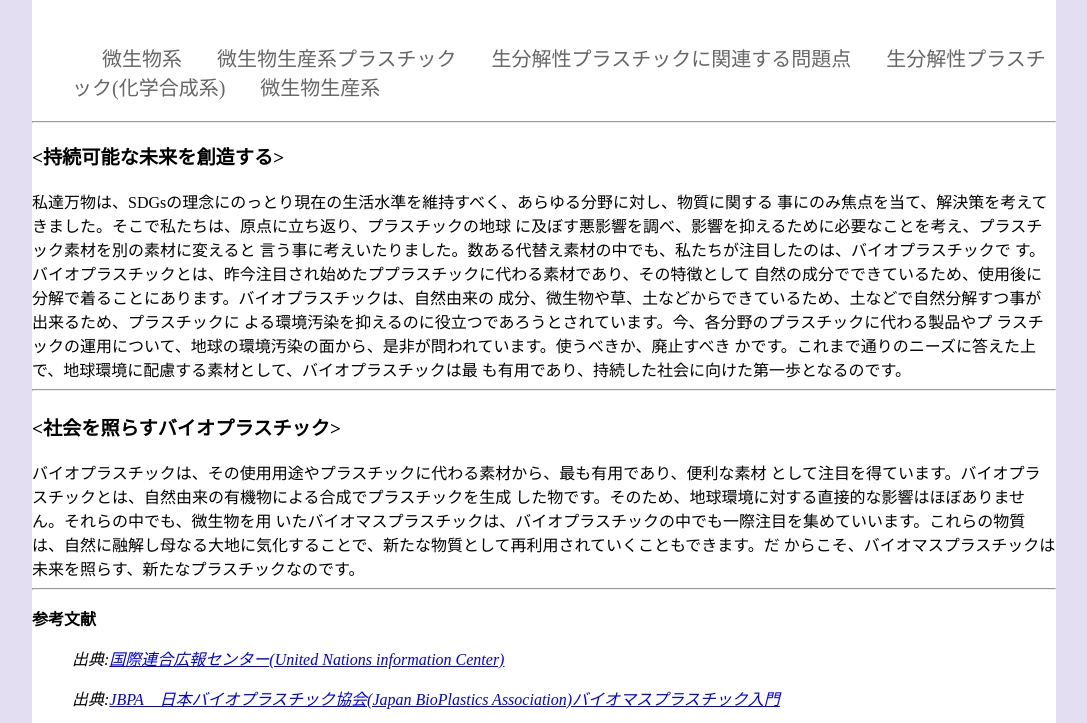
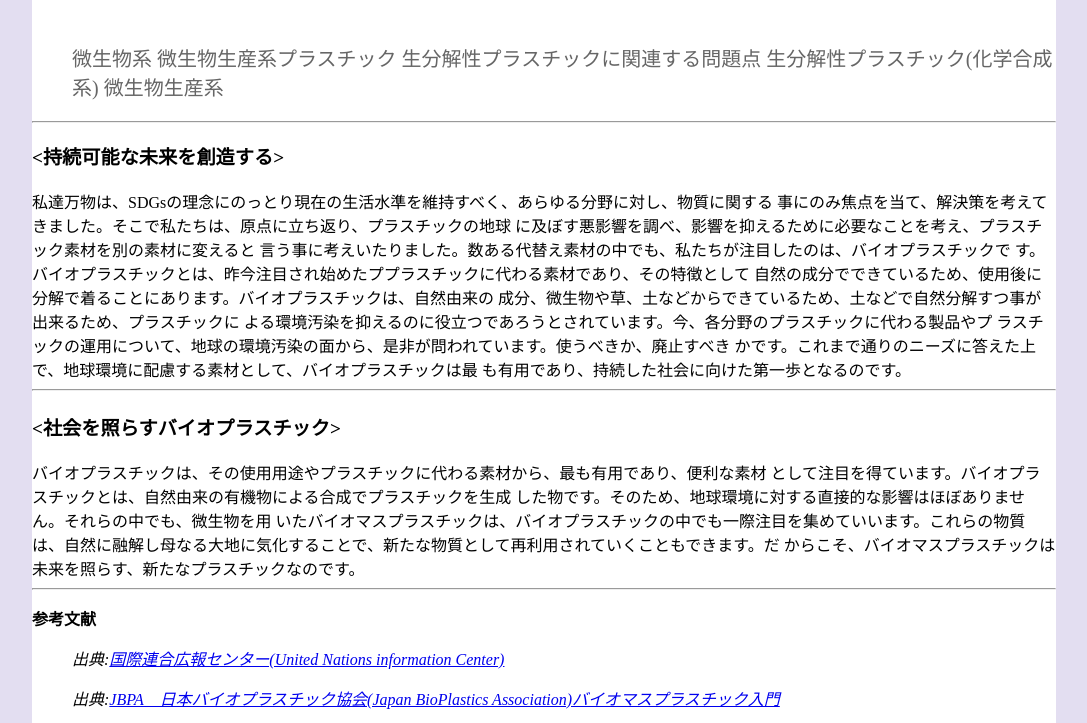
Before and after one commit to SKstudentsgroup/Teambanbutu, a plain HTML site: page ホームページ見出し.index.html in a window 1280 px wide. Shown: the part 201-924 px from the top of the page, without its empty margins (96-1183 px from the left). Drawn offline with Linux system fonts and the light colour scheme.

Commit message:
Update ホームページ見出し.index.html

```diff
--- a/ホームページ見出し.index.html
+++ b/ホームページ見出し.index.html
@@ -20,11 +20,11 @@ css
 </a>
 <nav>
 <ul>
-<li><a href="#/"><font face="ＭＳ Ｐ明朝">微生物系</font></a></li>
-<li><a href="微生物生産系プラスチック.index.html"><font face="ＭＳ Ｐ明朝">微生物生産系プラスチック</font></a></li>
-<li><a href="生分解性プラスチックに関連する問題点.index.html"><font face="ＭＳ Ｐ明朝">生分解性プラスチックに関連する問題点</font></a></li>
-<li><a href="生分解性プラスチック(化学合成系)index.html"><font face="ＭＳ Ｐ明朝">生分解性プラスチック(化学合成系)</font></a></li>
-<li><a href="https://skstudentsgroup.github.io/"><font face="ＭＳ Ｐ明朝">微生物生産系</font></a></li>
+<a href="#/"><font face="ＭＳ Ｐ明朝">微生物系</font></a></li>
+<a href="微生物生産系プラスチック.index.html"><font face="ＭＳ Ｐ明朝">微生物生産系プラスチック</font></a>
+<a href="生分解性プラスチックに関連する問題点.index.html"><font face="ＭＳ Ｐ明朝">生分解性プラスチックに関連する問題点</font></a>
+<a href="生分解性プラスチック(化学合成系)index.html"><font face="ＭＳ Ｐ明朝">生分解性プラスチック(化学合成系)</font></a>
+<a href="https://skstudentsgroup.github.io/"><font face="ＭＳ Ｐ明朝">微生物生産系</font></a>
 </ul>
 </nav>
 </header>
```
